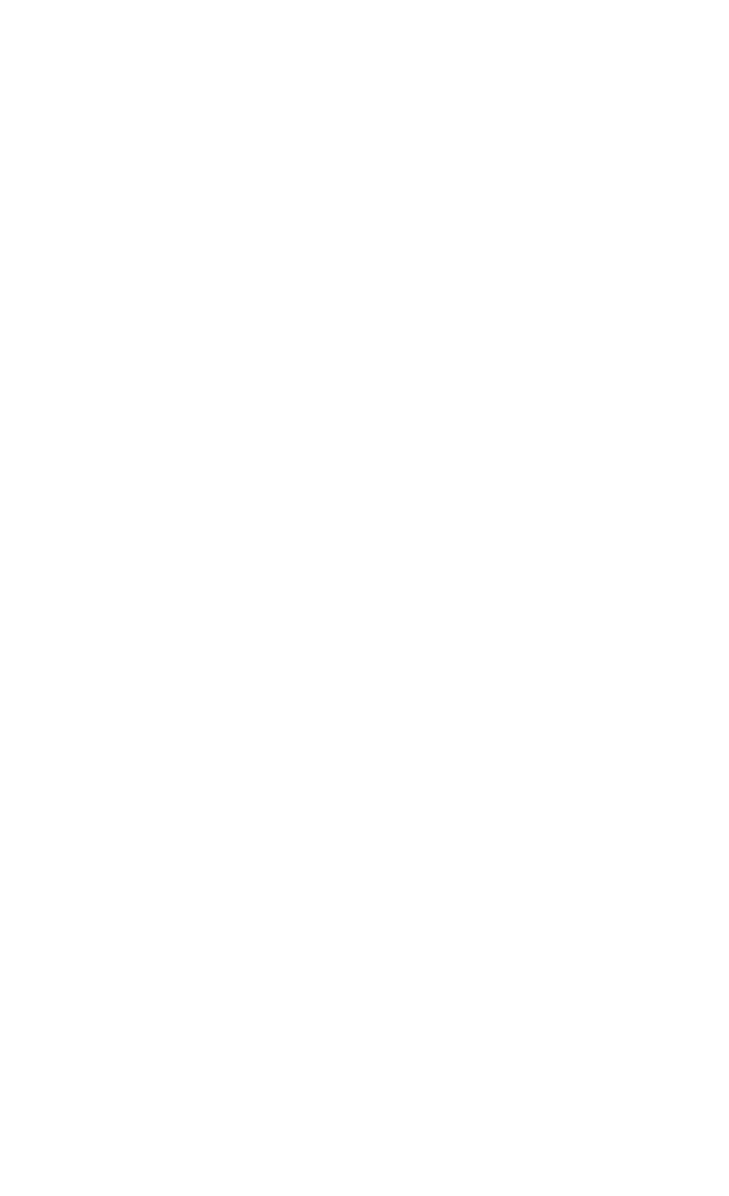
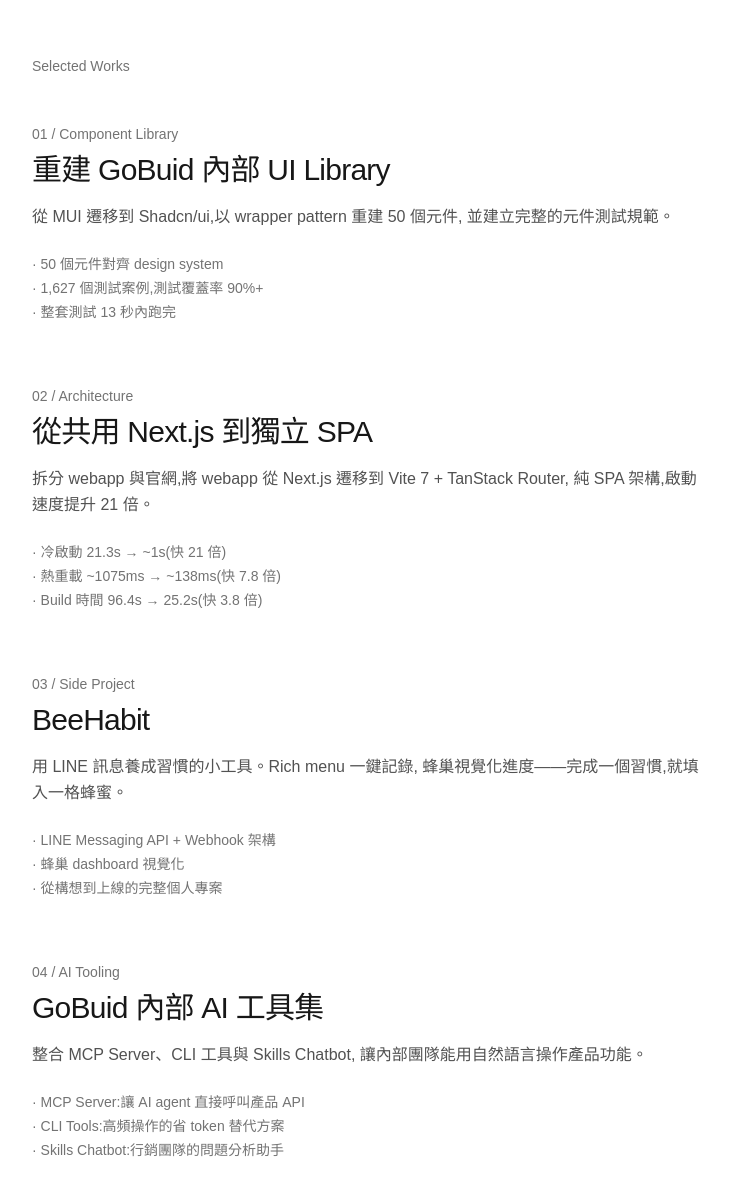
Before and after one commit to Tim0124/timkao, a Next.js app: page / in a window 1280 px wide. Shown: the part 872-2068 px from the top of the page, without its empty margins (257-986 px from the left). Before the commit the page ends 800 px from the top, so only its background shows below. Built offline with nearby package versions, Linux system fonts and the light colour scheme.

Commit message:
feat: add selected Works section with 4 case studies

```diff
--- a/app/page.tsx
+++ b/app/page.tsx
@@ -1,8 +1,8 @@
 export default function Home() {
   return (
-    <main>
+    <main className="px-6 md:px-16 max-w-5xl mx-auto">
       {/* Hero */}
-      <section className="min-h-screen flex flex-col justify-center px-6 md:px-16 max-w-5xl mx-auto">
+      <section className="min-h-screen flex flex-col justify-center">
         <p className="text-sm text-neutral-500 mb-6">
           Tim Kao — Frontend Engineer
         </p>
@@ -14,6 +14,83 @@
           <span className="text-neutral-500">「用心做的東西看得出來」</span>
         </h1>
       </section>
+
+      {/* Works */}
+      <section className="py-24 md:py-32">
+        <h2 className="text-sm text-neutral-500 mb-12">Selected Works</h2>
+
+        <div className="space-y-16">
+          {/* Work 1 */}
+          <article>
+            <p className="text-sm text-neutral-500 mb-2">
+              01 / Component Library
+            </p>
+            <h3 className="text-2xl md:text-3xl font-medium mb-4 tracking-tight">
+              重建 GoBuid 內部 UI Library
+            </h3>
+            <p className="text-neutral-600 dark:text-neutral-400 leading-relaxed mb-6 max-w-2xl">
+              從 MUI 遷移到 Shadcn/ui,以 wrapper pattern 重建 50 個元件,
+              並建立完整的元件測試規範。
+            </p>
+            <ul className="text-sm text-neutral-500 space-y-1">
+              <li>· 50 個元件對齊 design system</li>
+              <li>· 1,627 個測試案例,測試覆蓋率 90%+</li>
+              <li>· 整套測試 13 秒內跑完</li>
+            </ul>
+          </article>
+
+          {/* Work 2 */}
+          <article>
+            <p className="text-sm text-neutral-500 mb-2">02 / Architecture</p>
+            <h3 className="text-2xl md:text-3xl font-medium mb-4 tracking-tight">
+              從共用 Next.js 到獨立 SPA
+            </h3>
+            <p className="text-neutral-600 dark:text-neutral-400 leading-relaxed mb-6 max-w-2xl">
+              拆分 webapp 與官網,將 webapp 從 Next.js 遷移到 Vite 7 + TanStack
+              Router, 純 SPA 架構,啟動速度提升 21 倍。
+            </p>
+            <ul className="text-sm text-neutral-500 space-y-1">
+              <li>· 冷啟動 21.3s → ~1s(快 21 倍)</li>
+              <li>· 熱重載 ~1075ms → ~138ms(快 7.8 倍)</li>
+              <li>· Build 時間 96.4s → 25.2s(快 3.8 倍)</li>
+            </ul>
+          </article>
+
+          {/* Work 3 */}
+          <article>
+            <p className="text-sm text-neutral-500 mb-2">03 / Side Project</p>
+            <h3 className="text-2xl md:text-3xl font-medium mb-4 tracking-tight">
+              BeeHabit
+            </h3>
+            <p className="text-neutral-600 dark:text-neutral-400 leading-relaxed mb-6 max-w-2xl">
+              用 LINE 訊息養成習慣的小工具。Rich menu 一鍵記錄,
+              蜂巢視覺化進度——完成一個習慣,就填入一格蜂蜜。
+            </p>
+            <ul className="text-sm text-neutral-500 space-y-1">
+              <li>· LINE Messaging API + Webhook 架構</li>
+              <li>· 蜂巢 dashboard 視覺化</li>
+              <li>· 從構想到上線的完整個人專案</li>
+            </ul>
+          </article>
+
+          {/* Work 4 */}
+          <article>
+            <p className="text-sm text-neutral-500 mb-2">04 / AI Tooling</p>
+            <h3 className="text-2xl md:text-3xl font-medium mb-4 tracking-tight">
+              GoBuid 內部 AI 工具集
+            </h3>
+            <p className="text-neutral-600 dark:text-neutral-400 leading-relaxed mb-6 max-w-2xl">
+              整合 MCP Server、CLI 工具與 Skills Chatbot,
+              讓內部團隊能用自然語言操作產品功能。
+            </p>
+            <ul className="text-sm text-neutral-500 space-y-1">
+              <li>· MCP Server:讓 AI agent 直接呼叫產品 API</li>
+              <li>· CLI Tools:高頻操作的省 token 替代方案</li>
+              <li>· Skills Chatbot:行銷團隊的問題分析助手</li>
+            </ul>
+          </article>
+        </div>
+      </section>
     </main>
   );
 }
```
